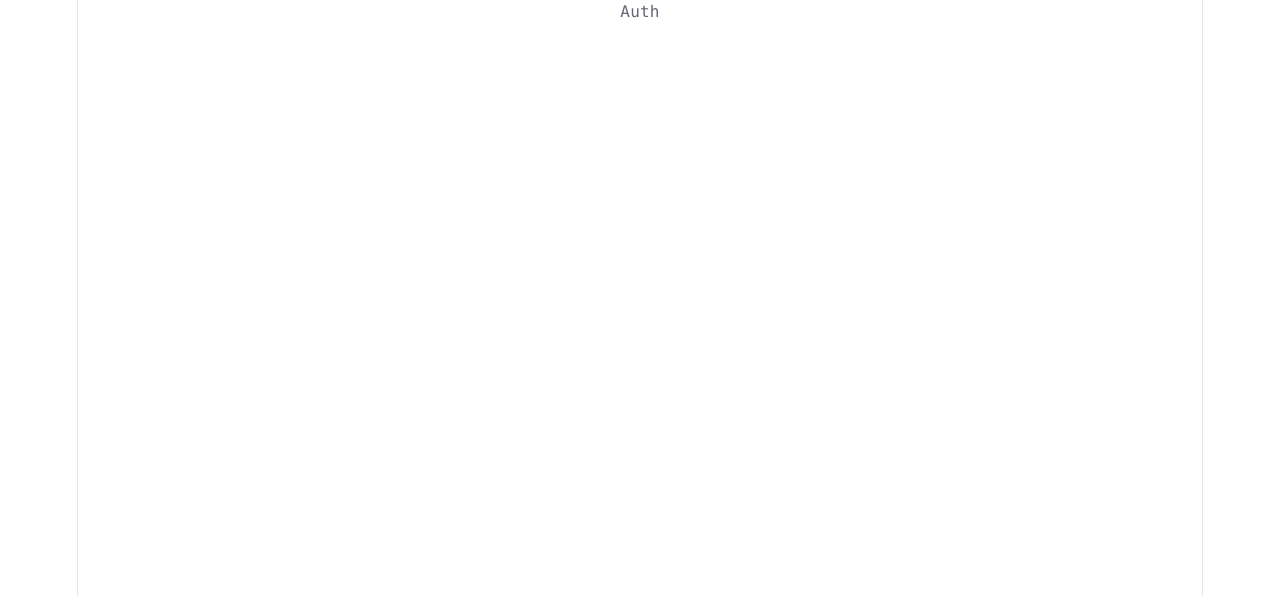
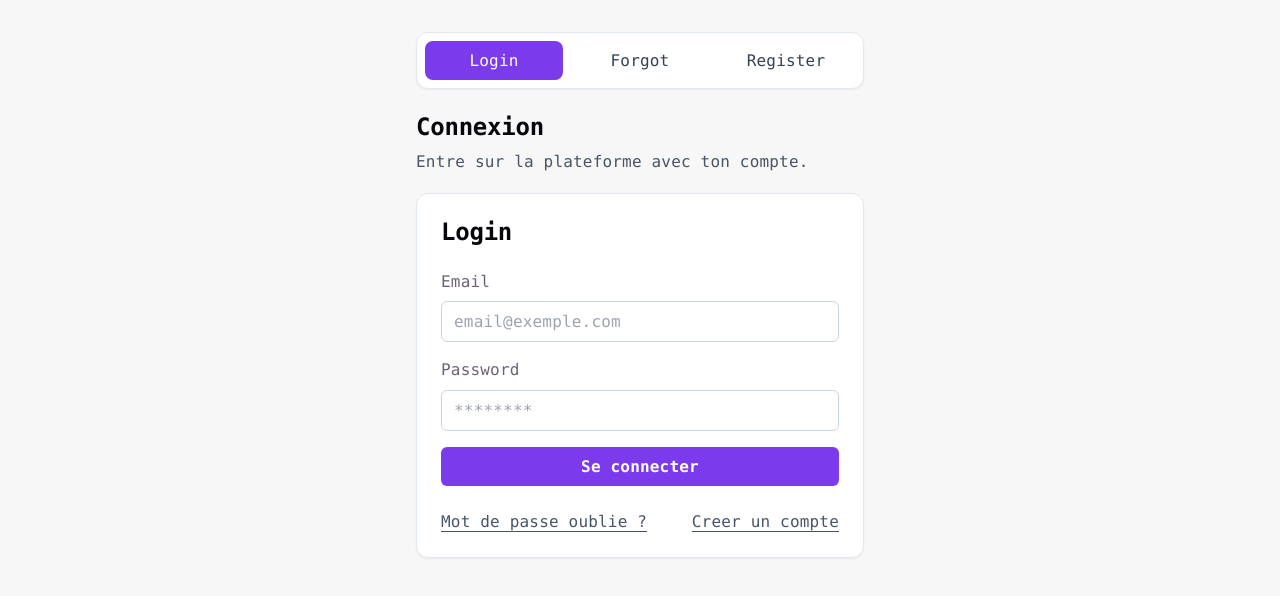
Before and after one commit to Lansor/HackathonMIAGroupe11, a React (Vite) app in the folder client/: page /auth in a window 1280 px wide. Shown: the top 596 px of the page. Built offline with nearby package versions, Linux system fonts and the light colour scheme; a web font is replaced by a local one.

Commit message:
add front end auth componant

```diff
--- /dev/null
+++ b/client/src/components/auth/ForgetPassword.tsx
@@ -0,0 +1,46 @@
+type ForgetPasswordProps = {
+  onGoLogin: () => void;
+};
+
+function ForgetPassword({ onGoLogin }: ForgetPasswordProps) {
+  return (
+    <form
+      className="mx-auto flex w-full max-w-md flex-col gap-4 rounded-xl border border-slate-200 bg-white p-6 text-left shadow-sm"
+      onSubmit={(event) => event.preventDefault()}
+    >
+      <h2>Forget Password</h2>
+
+      <p className="text-slate-600">
+        Entre ton email pour recevoir un lien de reinitialisation.
+      </p>
+
+      <label className="flex flex-col gap-2">
+        <span>Email</span>
+        <input
+          type="email"
+          name="email"
+          autoComplete="email"
+          className="rounded-md border border-slate-300 px-3 py-2"
+          placeholder="email@exemple.com"
+        />
+      </label>
+
+      <button
+        type="submit"
+        className="rounded-md bg-violet-600 px-4 py-2 font-semibold text-white hover:bg-violet-700"
+      >
+        Envoyer le lien
+      </button>
+
+      <button
+        type="button"
+        className="mt-2 self-end text-slate-600 underline underline-offset-4 hover:text-violet-700"
+        onClick={onGoLogin}
+      >
+        Retour au login
+      </button>
+    </form>
+  );
+}
+
+export default ForgetPassword;
--- /dev/null
+++ b/client/src/components/auth/Login.tsx
@@ -0,0 +1,64 @@
+type LoginProps = {
+  onGoRegister: () => void;
+  onGoForgetPassword: () => void;
+};
+
+function Login({ onGoRegister, onGoForgetPassword }: LoginProps) {
+  return (
+    <form
+      className="mx-auto flex w-full max-w-md flex-col gap-4 rounded-xl border border-slate-200 bg-white p-6 text-left shadow-sm"
+      onSubmit={(event) => event.preventDefault()}
+    >
+      <h2>Login</h2>
+
+      <label className="flex flex-col gap-2">
+        <span>Email</span>
+        <input
+          type="email"
+          name="email"
+          autoComplete="email"
+          className="rounded-md border border-slate-300 px-3 py-2"
+          placeholder="email@exemple.com"
+        />
+      </label>
+
+      <label className="flex flex-col gap-2">
+        <span>Password</span>
+        <input
+          type="password"
+          name="password"
+          autoComplete="current-password"
+          className="rounded-md border border-slate-300 px-3 py-2"
+          placeholder="********"
+        />
+      </label>
+
+      <button
+        type="submit"
+        className="rounded-md bg-violet-600 px-4 py-2 font-semibold text-white hover:bg-violet-700"
+      >
+        Se connecter
+      </button>
+
+      <div className="mt-2 flex items-center justify-between gap-3">
+        <button
+          type="button"
+          className="text-slate-600 underline underline-offset-4 hover:text-violet-700"
+          onClick={onGoForgetPassword}
+        >
+          Mot de passe oublie ?
+        </button>
+
+        <button
+          type="button"
+          className="text-slate-600 underline underline-offset-4 hover:text-violet-700"
+          onClick={onGoRegister}
+        >
+          Creer un compte
+        </button>
+      </div>
+    </form>
+  );
+}
+
+export default Login;
--- /dev/null
+++ b/client/src/components/auth/Register.tsx
@@ -0,0 +1,75 @@
+type RegisterProps = {
+  onGoLogin: () => void;
+};
+
+function Register({ onGoLogin }: RegisterProps) {
+  return (
+    <form
+      className="mx-auto flex w-full max-w-md flex-col gap-4 rounded-xl border border-slate-200 bg-white p-6 text-left shadow-sm"
+      onSubmit={(event) => event.preventDefault()}
+    >
+      <h2>Register</h2>
+
+      <label className="flex flex-col gap-2">
+        <span>First-name</span>
+        <input
+          type="text"
+          name="firstName"
+          autoComplete="given-name"
+          className="rounded-md border border-slate-300 px-3 py-2"
+          placeholder="Prenom"
+        />
+      </label>
+
+      <label className="flex flex-col gap-2">
+        <span>Name</span>
+        <input
+          type="text"
+          name="name"
+          autoComplete="family-name"
+          className="rounded-md border border-slate-300 px-3 py-2"
+          placeholder="Nom"
+        />
+      </label>
+
+      <label className="flex flex-col gap-2">
+        <span>Email</span>
+        <input
+          type="email"
+          name="email"
+          autoComplete="email"
+          className="rounded-md border border-slate-300 px-3 py-2"
+          placeholder="email@exemple.com"
+        />
+      </label>
+
+      <label className="flex flex-col gap-2">
+        <span>Password</span>
+        <input
+          type="password"
+          name="password"
+          autoComplete="new-password"
+          className="rounded-md border border-slate-300 px-3 py-2"
+          placeholder="********"
+        />
+      </label>
+
+      <button
+        type="submit"
+        className="rounded-md bg-violet-600 px-4 py-2 font-semibold text-white hover:bg-violet-700"
+      >
+        Creer un compte
+      </button>
+
+      <button
+        type="button"
+        className="mt-2 self-end text-slate-600 underline underline-offset-4 hover:text-violet-700"
+        onClick={onGoLogin}
+      >
+        Deja un compte ? Se connecter
+      </button>
+    </form>
+  );
+}
+
+export default Register;
--- a/client/src/index.css
+++ b/client/src/index.css
@@ -8,7 +8,7 @@
 :root {
   --text: #6b6375;
   --text-h: #08060d;
-  --bg: #fff;
+  --bg: #f7f7f7;
   --border: #e5e4e7;
   --code-bg: #f4f3ec;
   --accent: #aa3bff;
@@ -61,7 +61,7 @@
   max-width: 100%;
   margin: 0 auto;
   text-align: center;
-  border-inline: 1px solid var(--border);
+  /* border-inline: 1px solid var(--border); */
   min-height: 100svh;
   display: flex;
   flex-direction: column;
@@ -70,9 +70,14 @@
 
 body {
   margin: 0;
+  background-color: var(--bg);
   font-family: var(--sans);
   font-weight: 500;
   font-size: var(--fs-body);
+}
+
+main {
+  min-height: 100svh;
 }
 
 h1,
@@ -116,6 +121,22 @@ p {
   margin: 0;
 }
 
+.auth-panel-enter {
+  animation: auth-panel-enter 220ms ease-out;
+}
+
+@keyframes auth-panel-enter {
+  from {
+    opacity: 0;
+    transform: translateY(8px);
+  }
+
+  to {
+    opacity: 1;
+    transform: translateY(0);
+  }
+}
+
 code,
 .counter {
   font-family: var(--mono);
--- a/client/src/pages/AuthPage.tsx
+++ b/client/src/pages/AuthPage.tsx
@@ -1,5 +1,97 @@
+import { useState } from "react";
+import Login from "../components/auth/Login";
+import ForgetPassword from "../components/auth/ForgetPassword";
+import Register from "../components/auth/Register";
+
+type AuthView = "login" | "forget-password" | "register";
+
 function AuthPage() {
-  return <main>Auth</main>;
+  const [view, setView] = useState<AuthView>("login");
+
+  const authMeta: Record<AuthView, { title: string; subtitle: string }> = {
+    login: {
+      title: "Connexion",
+      subtitle: "Entre sur la plateforme avec ton compte.",
+    },
+    "forget-password": {
+      title: "Recuperation",
+      subtitle: "Reinitialise ton mot de passe en 1 etape.",
+    },
+    register: {
+      title: "Inscription",
+      subtitle: "Cree ton compte avec tes informations de base.",
+    },
+  };
+
+  return (
+    <main className="px-5 py-8 border-none">
+      <nav
+        className="mx-auto mb-6 flex w-full max-w-md items-center gap-2 rounded-xl border border-slate-200 bg-white p-2 shadow-sm"
+        role="tablist"
+        aria-label="Choix du formulaire"
+      >
+        <button
+          type="button"
+          role="tab"
+          aria-selected={view === "login"}
+          className={`flex-1 rounded-lg px-4 py-2 transition ${
+            view === "login"
+              ? "bg-violet-600 text-white"
+              : "text-slate-700 hover:bg-slate-100"
+          }`}
+          onClick={() => setView("login")}
+        >
+          Login
+        </button>
+
+        <button
+          type="button"
+          role="tab"
+          aria-selected={view === "forget-password"}
+          className={`flex-1 rounded-lg px-4 py-2 transition ${
+            view === "forget-password"
+              ? "bg-violet-600 text-white"
+              : "text-slate-700 hover:bg-slate-100"
+          }`}
+          onClick={() => setView("forget-password")}
+        >
+          Forgot
+        </button>
+
+        <button
+          type="button"
+          role="tab"
+          aria-selected={view === "register"}
+          className={`flex-1 rounded-lg px-4 py-2 transition ${
+            view === "register"
+              ? "bg-violet-600 text-white"
+              : "text-slate-700 hover:bg-slate-100"
+          }`}
+          onClick={() => setView("register")}
+        >
+          Register
+        </button>
+      </nav>
+
+      <section className="mx-auto mb-5 w-full max-w-md text-left">
+        <h2>{authMeta[view].title}</h2>
+        <p className="text-slate-600">{authMeta[view].subtitle}</p>
+      </section>
+
+      <div key={view} className="auth-panel-enter">
+        {view === "login" && (
+          <Login
+            onGoRegister={() => setView("register")}
+            onGoForgetPassword={() => setView("forget-password")}
+          />
+        )}
+        {view === "forget-password" && (
+          <ForgetPassword onGoLogin={() => setView("login")} />
+        )}
+        {view === "register" && <Register onGoLogin={() => setView("login")} />}
+      </div>
+    </main>
+  );
 }
 
 export default AuthPage;
--- a/client/src/pages/UploadPage.tsx
+++ b/client/src/pages/UploadPage.tsx
@@ -2,7 +2,7 @@ import UploadFile from "../components/uploadFiles/UploadFile";
 
 function UploadPage() {
   return (
-    <main className="px-5 py-8">
+    <main className="px-5 py-8 bg-white">
       <h1>Upload</h1>
       <UploadFile />
     </main>
```
Also changed, not shown: 1 other file (tests, documents, lock files or other folders).
